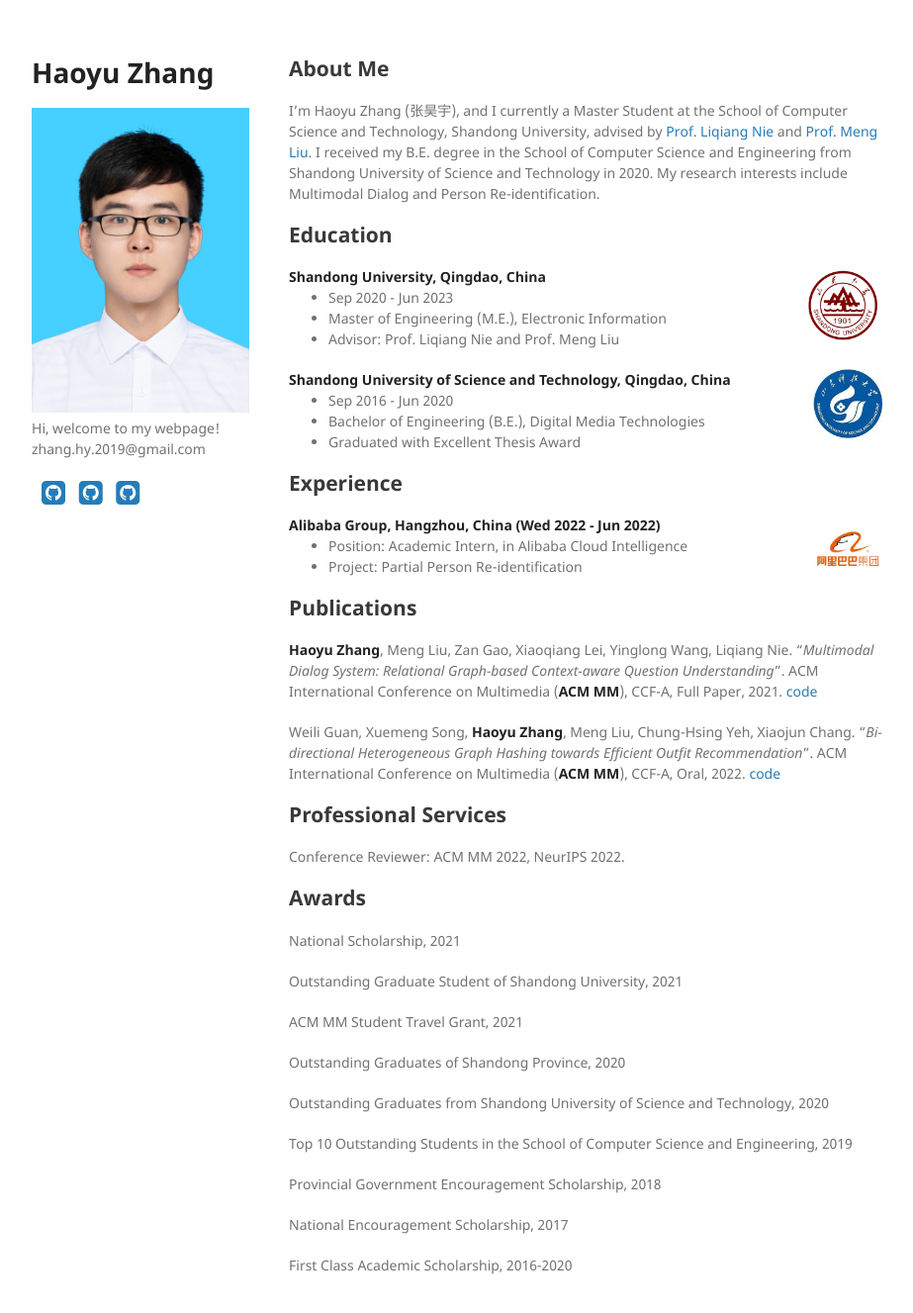
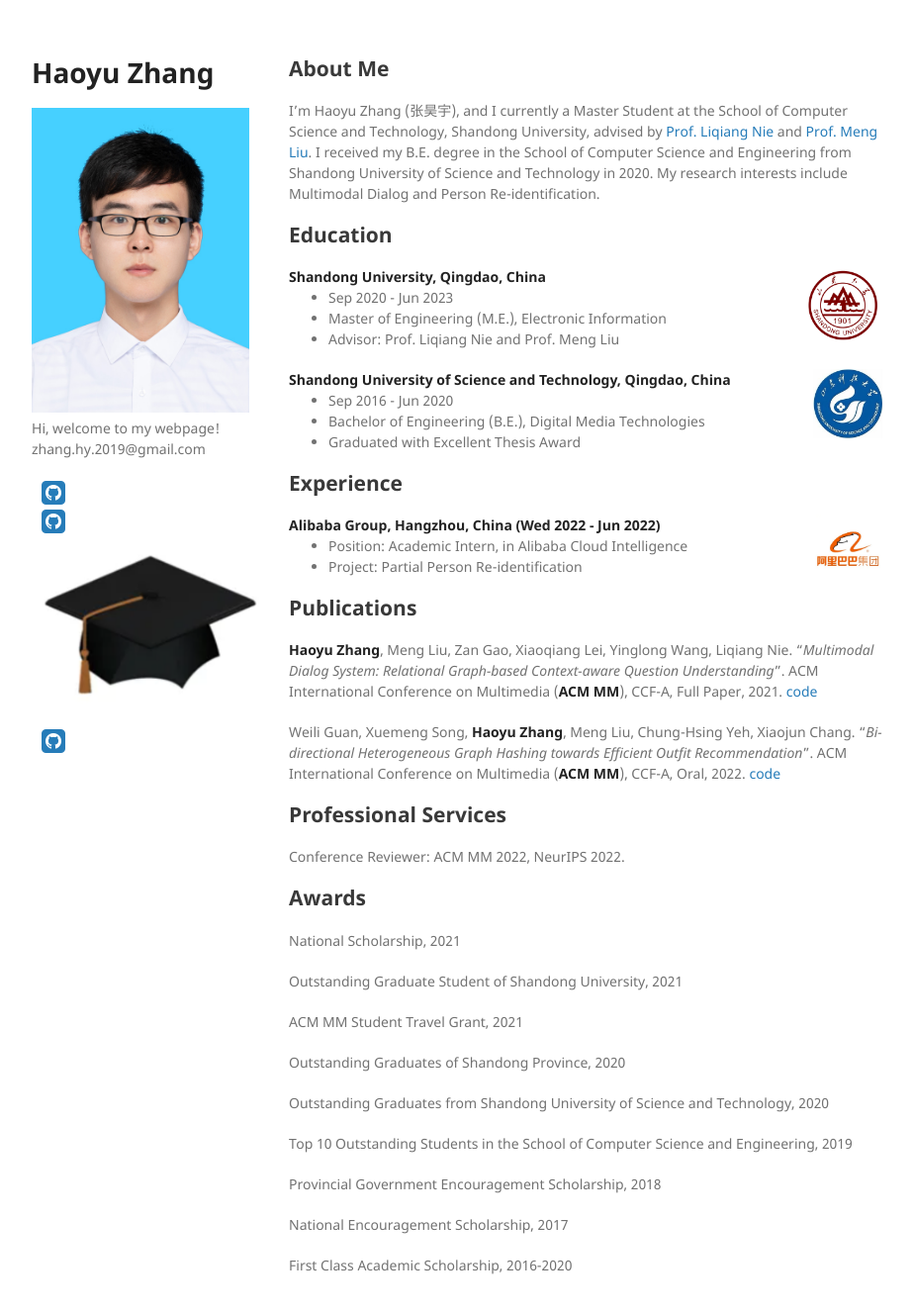
Before and after one commit to Hyu-Zhang/Hyu-Zhang.github.io, a Jekyll site: the page built from index.md, in a window 1280 px wide and 1359 px high. Shown: the top 1327 px of the window at 99% size, without its empty margins (178-1101 px from the left). Built offline with Jekyll 4.4.1, drawn with Linux system fonts in a browser that asks for light colours; a style sheet for code colours, icons or effects is not loaded; our own code applies the rules of GitHub Pages for plain Markdown files.

Commit message:
Update default.html

```diff
--- a/_layouts/default.html
+++ b/_layouts/default.html
@@ -23,7 +23,7 @@
         <a href="https://github.com/Hyu-Zhang" target="_blank" rel="external" style="padding-left:10px;">
               <i class="fa fa-github-square fa-2x" aria-hidden="true"></i> </a>
         <a href="https://scholar.google.com/citations?hl=zh-CN&user=HGPmq2YAAAAJ" target="_blank" rel="external" style="padding-left:10px;">
-              <i class="fa fa-github-square fa-2x" aria-hidden="true"></i> </a>
+              <i class="fa fa-github-square fa-2x" aria-hidden="true"><img src="google_scholar.png" /></i> </a>
         <a href="https://www.researchgate.net/profile/Haoyu-Zhang-34" target="_blank" rel="external" style="padding-left:10px;">
               <i class="fa fa-github-square fa-2x" aria-hidden="true"></i> </a>
 
```
